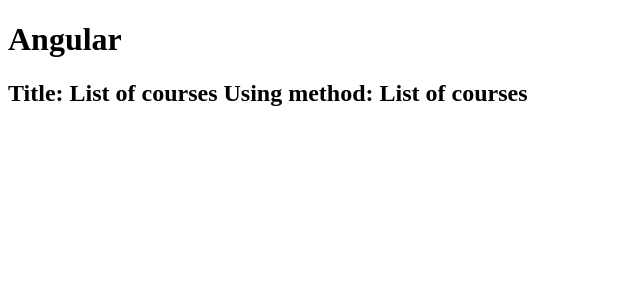
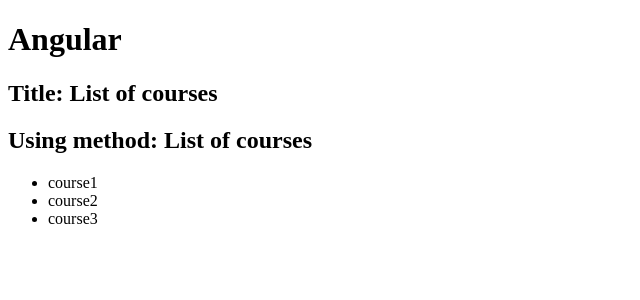
Before and after one commit to ranjennaidu21/angular-crash-sample, an Angular app: page / in a window 1280 px wide. Shown: the top 300 px of the page, without its empty margins (0-640 px from the left). Built offline with nearby package versions, Linux system fonts and the light colour scheme.

Commit message:
directives

```diff
--- a/src/app/courses.component.ts
+++ b/src/app/courses.component.ts
@@ -11,10 +11,24 @@
     selector: 'courses', // <courses>
 
     //data-binding using {{}} will render dynamically: when title value changes , the view automatically notified and changes
-    template: '<h2>{{ "Title: " + title + " Using method: " + getTitle()}}</h2>' //html markup
+    //now we use `` as we can put element inside this template in multiple lines
+    template: `
+    <h2>{{"Title: " + title}}</h2>
+    <h2>{{"Using method: " + getTitle()}}</h2>
+    <ul>
+        <!--use ngFor directives to manipulate the DOM, use it like html attribute
+        use * in front of ng whenver modifying the structure of DOM by adding or removing the element.
+        we defining course variable for each of the value in courses array below
+        -->
+        <li *ngFor="let course of courses">
+        {{ course }}
+        </li>
+    </ul>
+    `
 })
 export class CoursesComponent{
     title = "List of courses";
+    courses = ["course1","course2","course3"];
 
     getTitle(){
         return this.title;
```
